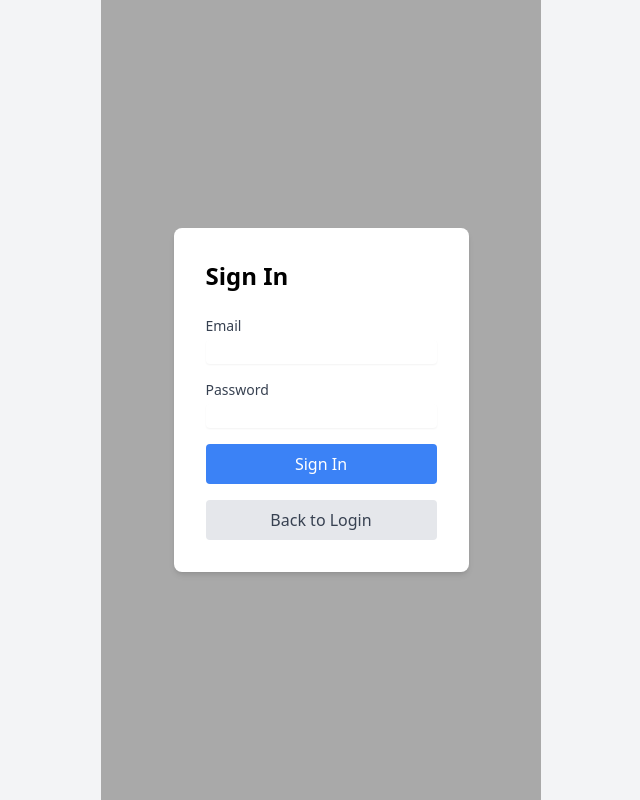
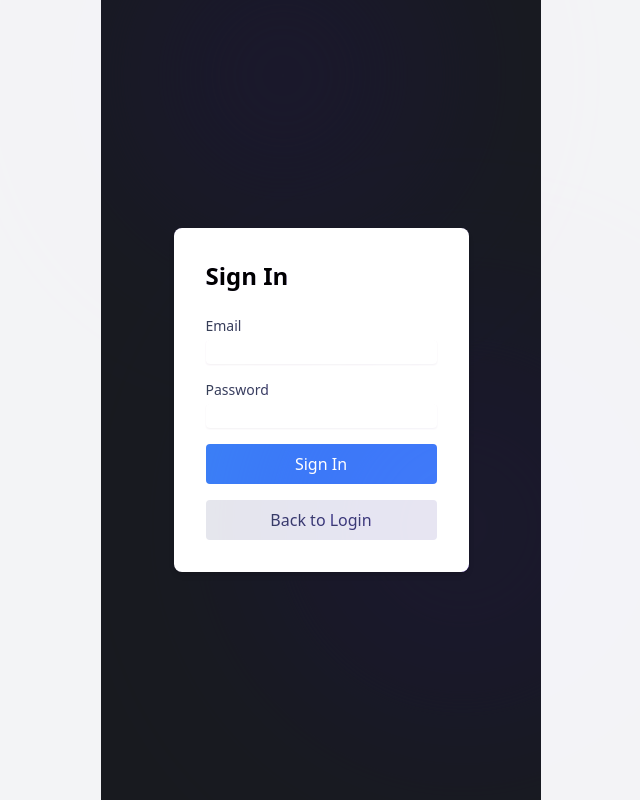
Before and after one commit to Nong-Mo/Frontend, a React (Create React App) app: page /signin in a window 1280 px wide. Shown: the whole page, without its empty margins (319-959 px from the left). Built offline with nearby package versions, Linux system fonts and the light colour scheme.

Commit message:
[Fix] 배경화면 수정

```diff
--- a/src/styles/common.css
+++ b/src/styles/common.css
@@ -1,4 +1,43 @@
 .page-container {
     width: 800px;
-    background-color: darkgray;
-}
+    background-color: #181a1f;
+    position: relative;
+ }
+
+ .page-container::before {
+    content: '';
+    position: absolute;
+    top: -107px;
+    left: 0;
+    width: 364px;
+    height: 365px;
+    background: radial-gradient(
+        50% 50% at 50% 50%,
+        rgb(239.34, 136.48, 237.01) 0%,
+        rgb(113.63, 105.29, 227.08) 54.46%,
+        rgb(131.21, 80.42, 219.16) 100%
+    );
+    border-radius: 181.87px/182.49px;
+    filter: blur(81.55px);
+    mix-blend-mode: overlay;
+    opacity: 0.5;
+ }
+
+ .page-container::after {
+    content: '';
+    position: absolute;
+    bottom: 52px;
+    left: 141px;
+    width: 441px;
+    height: 443px;
+    background: radial-gradient(
+        50% 50% at 50% 50%,
+        rgb(239.34, 136.48, 237.01) 0%,
+        rgb(113.63, 105.29, 227.08) 54.46%,
+        rgb(131.21, 80.42, 219.16) 100%
+    );
+    border-radius: 220.59px/221.34px;
+    filter: blur(81.55px);
+    mix-blend-mode: overlay;
+    opacity: 0.5;
+ }
```
